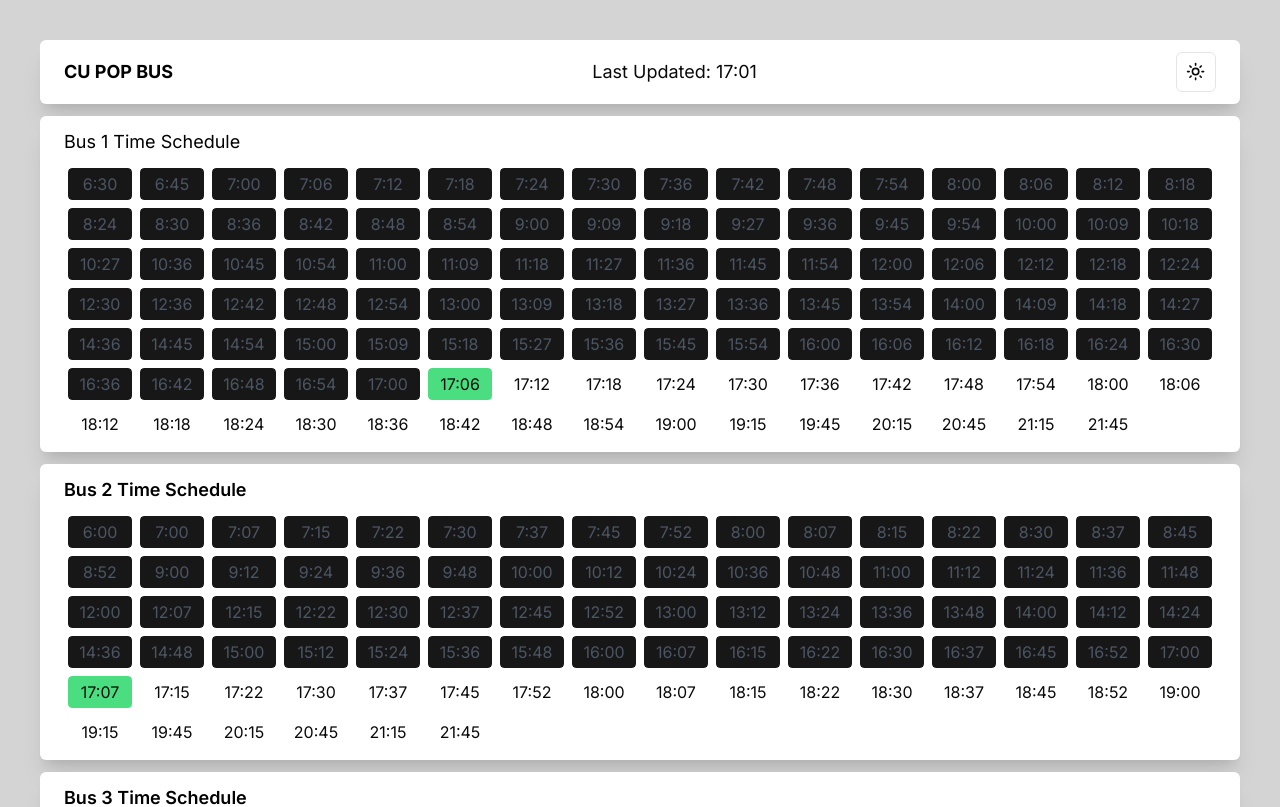
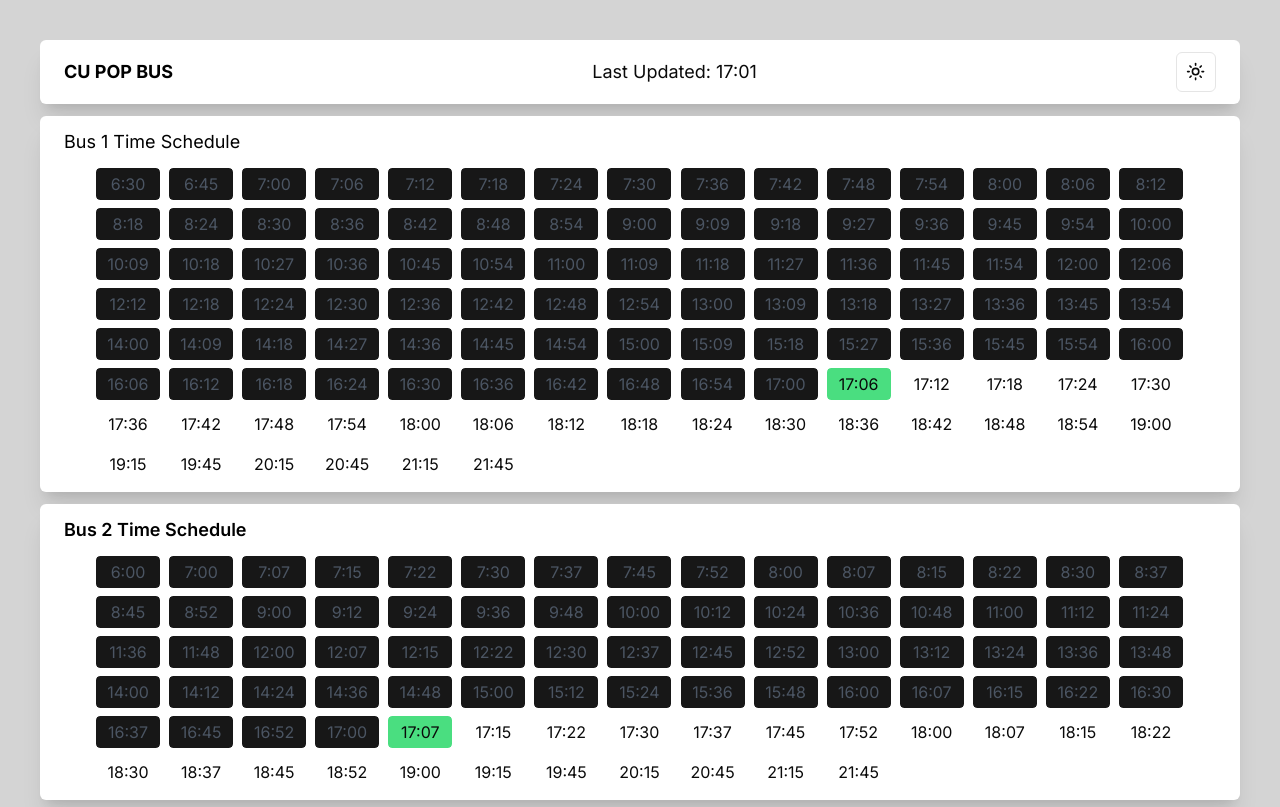
Before and after one commit to JusJira/next-pop-bus, a Next.js app: page / in a window 1280 px wide. Shown: the top 807 px of the page. Built offline with nearby package versions, Linux system fonts and the light colour scheme.

Commit message:
style: grid fixed yay🥹

```diff
--- a/app/globals.css
+++ b/app/globals.css
@@ -86,3 +86,10 @@
     @apply w-full text-lg font-semibold
   }
 }
+
+.container {
+  display: grid;
+  grid-template-columns: repeat(auto-fit, minmax(4rem, 1fr));
+  align-items: center;
+  gap: 0.5rem;
+}
--- a/components/timeBox.tsx
+++ b/components/timeBox.tsx
@@ -23,7 +23,7 @@ function TimeBox(props: { time: string[] }) {
   if (next) {
     return (
       <div className="flex w-full flex-row items-center justify-center">
-        <div className="grid gap-2 grid-cols-4 sm:grid-cols-6 md:grid-cols-8 lg:grid-cols-12 xl:grid-cols-[repeat(16,_minmax(0,_1fr));]">
+        <div className="container">
         {ctime.map((time, index) => (
           <div
             key={index}
```
